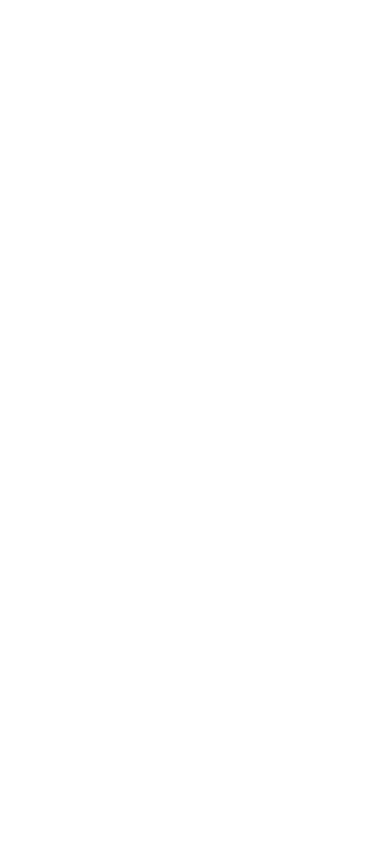
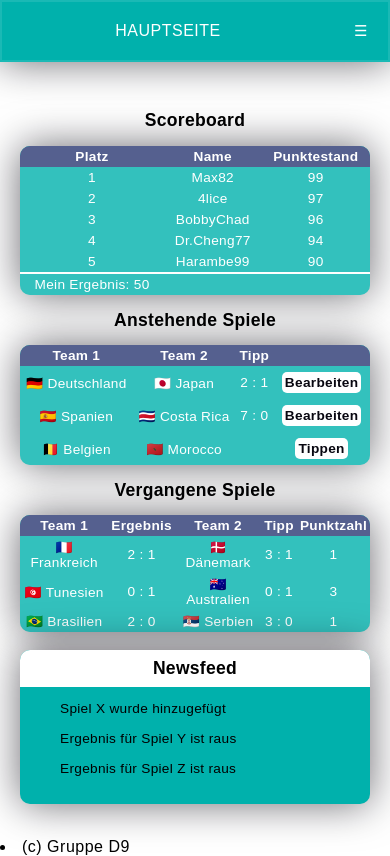
Before and after one commit to TadNodir/TTS_Project, a PHP site: page /Hauptseite/Hauptseite.php in a window 390 px wide. Before the commit the page is empty. Run offline with PHP 8.4, Linux system fonts and the light colour scheme.

Commit message:
Hauptseite mit responsivem Design

```diff
--- a/Anmeldung/Anmeldung.php
+++ b/Anmeldung/Anmeldung.php
@@ -16,7 +16,7 @@
 <div class="background">
     <img src="../logo.png" alt="logo">
     <div class="formular">
-        <form method="post" action="../Hauptseite.php">
+        <form method="post" action="../Hauptseite/Hauptseite.php">
             <h3>Login</h3>
 
             <label for="username">Benutzername</label>
--- a/Hauptseite.php
+++ /dev/null
@@ -1,17 +0,0 @@
-<?php
-?>
-<!DOCTYPE html>
-<html lang="de">
-
-<head>
-    <meta charset="UTF-8" />
-    <title>TTS - Hauptseite</title>
-    <link rel="stylesheet" href="style.css" type="text/css" media="screen" />
-</head>
-
-<body>
-
-
-</body>
-
-</html>
--- /dev/null
+++ b/Hauptseite/Hauptseite.php
@@ -0,0 +1,165 @@
+<?php
+
+?>
+
+<!DOCTYPE html>
+<html lang="de">
+<head>
+    <meta charset="UTF-8" name="viewport" content="width=device-width, initial-scale=1.0">
+    <title>Hauptseite</title>
+    <link href="Homepage.css" rel="stylesheet" type="text/css" media="screen">
+    <script src="HomepageJS.js" defer></script>
+</head>
+
+<body>
+<header>
+    <nav class="navigation" id="navi">
+        <div class="nav-links">
+            <span>Hauptseite</span>
+            <a href="#Scoreboard">Scoreboard</a>
+            <a href="#News">News</a>
+            <a href="#Anstehende">Anstehende</a>
+            <a href="#Vergangene">Vergangene</a>
+            <a href="">Profil</a>
+            <a href="">Abmelden</a>
+            <a href="javascript:void(0);" style="font-size:15px;" class="icon" onclick="myFunction()">&#9776;</a>
+        </div>
+    </nav>
+</header>
+<div class="background">
+    <div class="main_page">
+        <section class="scoreboard">
+            <h1 id="Scoreboard">Scoreboard</h1>
+            <table id="scr">
+                <thead>
+                <tr>
+                    <th>Platz</th>
+                    <th>Name</th>
+                    <th>Punktestand</th>
+                </tr>
+                </thead>
+                <tbody>
+                <tr>
+                    <td>1</td>
+                    <td>Max82</td>
+                    <td>99</td>
+                </tr>
+                <tr>
+                    <td>2</td>
+                    <td>4lice</td>
+                    <td>97</td>
+                </tr>
+                <tr>
+                    <td>3</td>
+                    <td>BobbyChad</td>
+                    <td>96</td>
+                </tr>
+                <tr>
+                    <td>4</td>
+                    <td>Dr.Cheng77</td>
+                    <td>94</td>
+                </tr>
+                <tr>
+                    <td>5</td>
+                    <td>Harambe99</td>
+                    <td>90</td>
+                </tr>
+                </tbody>
+                <td style="border-top: 2px solid">Mein Ergebnis: 50</td>
+                <td style="border-top: 2px solid"></td>
+                <td style="border-top: 2px solid"></td>
+            </table>
+        </section>
+
+        <section class="a_spiele">
+            <h1 id="Anstehende">Anstehende Spiele</h1>
+            <table id="anst">
+                <thead>
+                <tr>
+                    <th>Team 1</th>
+                    <th>Team 2</th>
+                    <th>Tipp</th>
+                    <th></th>
+                </tr>
+                </thead>
+                <tbody>
+                <tr>
+                    <td>&#127465&#127466 Deutschland</td>
+                    <td>&#127471&#127477 Japan</td>
+                    <td>2 : 1</td>
+                    <td><button>Bearbeiten</button></td>
+                </tr>
+                <tr>
+                    <td>&#127466&#127480 Spanien</td>
+                    <td>&#127464&#127479 Costa Rica</td>
+                    <td>7 : 0</td>
+                    <td><button>Bearbeiten</button></td>
+                </tr>
+                <tr>
+                    <td>&#127463&#127466 Belgien</td>
+                    <td>&#127474&#127462 Morocco</td>
+                    <td></td>
+                    <td><button>Tippen</button></td>
+                </tr>
+                </tbody>
+            </table>
+        </section>
+
+        <section class="v_spiele">
+            <h1 id="Vergangene">Vergangene Spiele</h1>
+            <table id="vergng">
+                <thead>
+                <tr>
+                    <th>Team 1</th>
+                    <th>Ergebnis</th>
+                    <th>Team 2</th>
+                    <th>Tipp</th>
+                    <th>Punktzahl</th>
+                </tr>
+                </thead>
+                <tbody>
+                <tr>
+                    <td>&#127467&#127479 Frankreich</td>
+                    <td>2 : 1</td>
+                    <td>&#127465&#127472 Dänemark</td>
+                    <td>3 : 1</td>
+                    <td>1</td>
+                </tr>
+                <tr>
+                    <td>&#127481&#127475 Tunesien</td>
+                    <td>0 : 1</td>
+                    <td>&#127462&#127482 Australien</td>
+                    <td>0 : 1</td>
+                    <td>3</td>
+                </tr>
+                <tr>
+                    <td>&#127463&#127479 Brasilien</td>
+                    <td>2 : 0</td>
+                    <td>&#127479&#127480 Serbien</td>
+                    <td>3 : 0</td>
+                    <td>1</td>
+                </tr>
+                </tbody>
+            </table>
+        </section>
+    </div>
+    <div class="rest">
+        <img src="../logo.png" alt="logo">
+        <section class="news">
+            <h1 id="news">Newsfeed</h1>
+            <p>
+                <ul>
+                  <li>Spiel X wurde hinzugefügt</li><br>
+                  <li>Ergebnis für Spiel Y ist raus</li><br>
+                  <li>Ergebnis für Spiel Z ist raus</li><br>
+                </ul>
+            </p>
+        </section>
+    </div>
+</div>
+<footer>
+    <li>(c) Gruppe D9</li>
+</footer>
+
+</body>
+</html>
--- /dev/null
+++ b/Hauptseite/Homepage.css
@@ -0,0 +1,210 @@
+body {
+    background-color: white;
+    margin: 0;
+}
+
+body * {
+    font-family: 'Poppins', sans-serif;
+    letter-spacing: 0.5px;
+    outline: none;
+    border: none;
+}
+
+.navigation {
+    position: sticky;
+    background-color: #00B1AC;
+    backdrop-filter: blur(10px);
+    border: 2px solid rgba(255, 255, 255, 0.1);
+    box-shadow: 0 0 40px rgba(8, 7, 16, 0.6);
+}
+
+.navigation .nav-links {
+    text-align: center;
+    margin: 0;
+    padding: 0;
+    text-transform: uppercase;
+}
+
+.navigation a, span {
+    display: inline-block;
+    padding: 20px 20px;
+    text-decoration: none;
+    transition: background-color 0.5s ease-out;
+    color: white;
+}
+.navigation a:hover {
+    background-color: rgba(255, 255, 255, 0.47);
+}
+
+.navigation .icon {
+    display: none;
+}
+
+/*This is the block of the login formular, which contains logo (.background img)
+ and formular (.formular) and uses flex for better flexibility, centering its
+ content in the center*/
+.background {
+    display: flex;
+    justify-content: center;
+    gap: 10px;
+    flex-direction: row;
+    margin: 30px auto;
+}
+
+.main_page {
+    width: 950px;
+    order: 1;
+    flex-shrink: 5;
+    margin: 1vw 4vw;
+}
+
+.rest {
+    flex: 0 0 auto;
+    order: 2;
+    flex-shrink: 5;
+    margin: 1vw 4vw;
+}
+
+table {
+    width: 100%;
+    border-radius: 10px;
+    border-collapse: collapse;
+    overflow: hidden;
+    background: #00B1AC;
+    backdrop-filter: blur(10px);
+    box-shadow: 0 0 40px rgba(8, 7, 16, 0.6);
+}
+
+th,
+td {
+    padding: 15px;
+    background-color: rgba(255,255,255,0.2);
+    color: #fff;
+}
+
+th {
+    text-align: left;
+}
+
+thead th {
+    background-color: #55608f;
+}
+
+tbody tr:hover {
+    background-color: rgba(255,255,255,0.3);
+}
+
+tbody td {
+    position: relative;
+}
+
+tbody button {
+    padding: 10px;
+    font-size: 14px;
+    background: white;
+    color: #080710;
+    font-weight: 600;
+    border-radius: 5px;
+    cursor: pointer;
+}
+
+button:hover {
+    background-color: rgba(255, 255, 255, 0.47);
+}
+
+h1 {
+    text-align: center;
+}
+
+#news {
+    background: white;
+    margin: 0;
+    padding: 8px 8px;
+    text-align: center;
+
+}
+
+.news {
+    border-radius: 10px;
+    border-collapse: collapse;
+    overflow: hidden;
+    background: #00B1AC;
+    backdrop-filter: blur(10px);
+    box-shadow: 0 0 40px rgba(8, 7, 16, 0.6);
+}
+
+.news li {
+    list-style: none;
+}
+
+/*
+ Fragment of the code, which arranges responsiveness of the
+ Login site, which is under 500px takes following conditions
+ */
+@media screen and (max-width: 700px) {
+    .main_page, .rest {
+        width: 350px;
+        align-self: center;
+    }
+
+
+    .background {
+        width: 365px;
+        display: flex;
+        justify-content: center;
+        gap: 10px;
+        flex-direction: column;
+
+    }
+
+    .navigation a {
+        display: none;
+    }
+
+    .navigation a.icon {
+        float: right;
+        display: block;
+    }
+
+    table td, table th, table button {
+        padding: 3px;
+        text-align: center;
+        margin: 3px;
+    }
+
+    .rest img {
+        display: none;
+    }
+
+    .background * {
+        letter-spacing: 0.3px;
+        font-size: 3.5vw;
+    }
+
+    .background h1 {
+        font-size: 4.5vw;
+    }
+
+}
+
+
+@media screen and (max-width: 700px) {
+    .navigation.responsive {position: relative;}
+    .navigation.responsive .icon {
+        position: absolute;
+        right: 0;
+        top: 0;
+    }
+    .navigation.responsive a {
+        font-size: 13px;
+        font-weight: 600;
+        float: none;
+        display: block;
+        text-align: left;
+    }
+    .navigation.responsive {
+        display: block;
+        width: 100%;
+        text-align: left;
+    }
+}
--- /dev/null
+++ b/Hauptseite/HomepageJS.js
@@ -0,0 +1,16 @@
+// const toggleButton = document.getElementsByClassName('toggle-button')[0]
+// const navbarLinks = document.getElementsByClassName('nav-links')[0]
+//
+// toggleButton.addEventListener('click', () => {
+//     navbarLinks.classList.toggle('active')
+// })
+
+
+function myFunction() {
+    var x = document.getElementById("navi");
+    if (x.className === "navigation") {
+        x.className += " responsive";
+    } else {
+        x.className = "navigation";
+    }
+}
```
